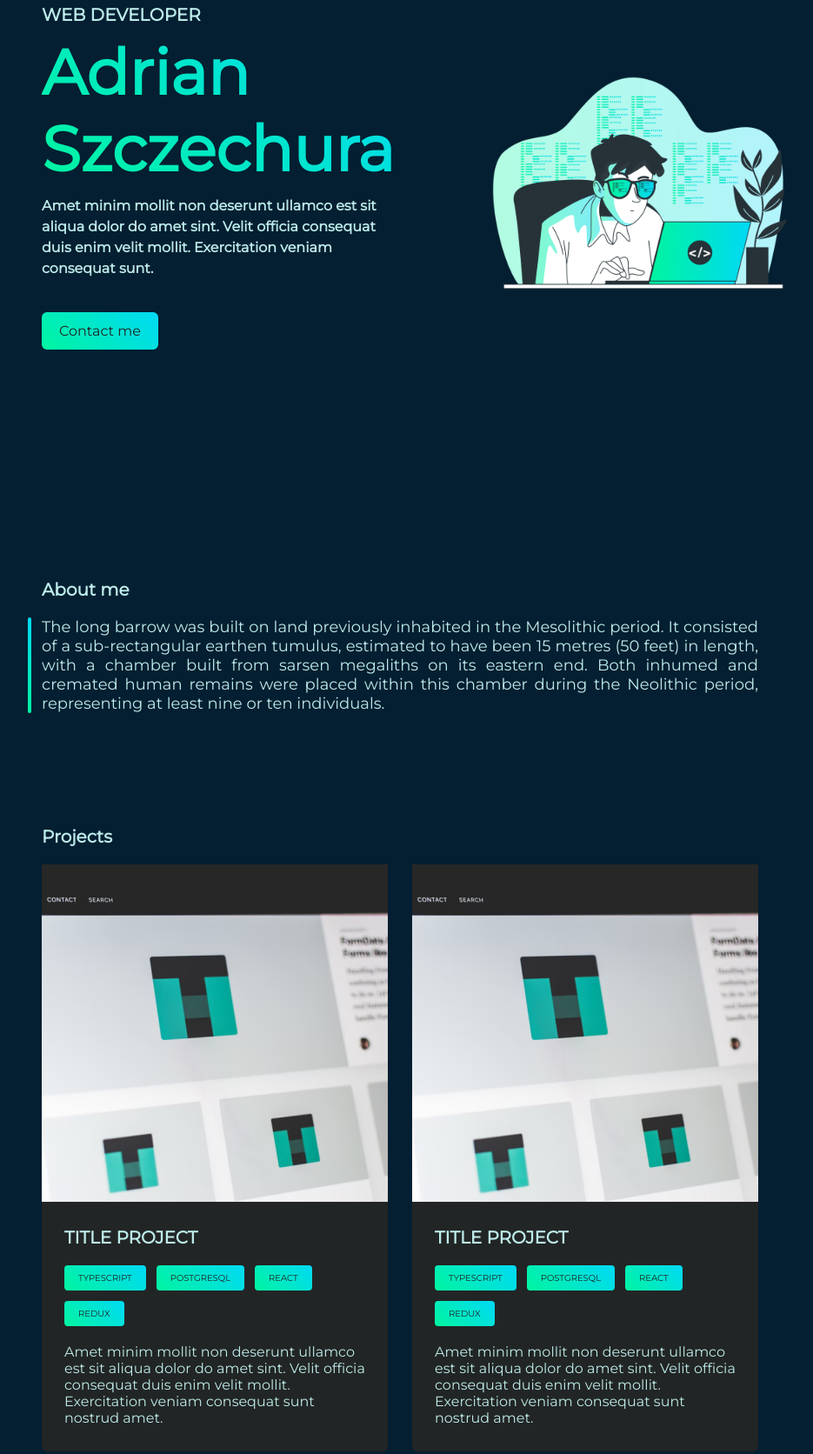
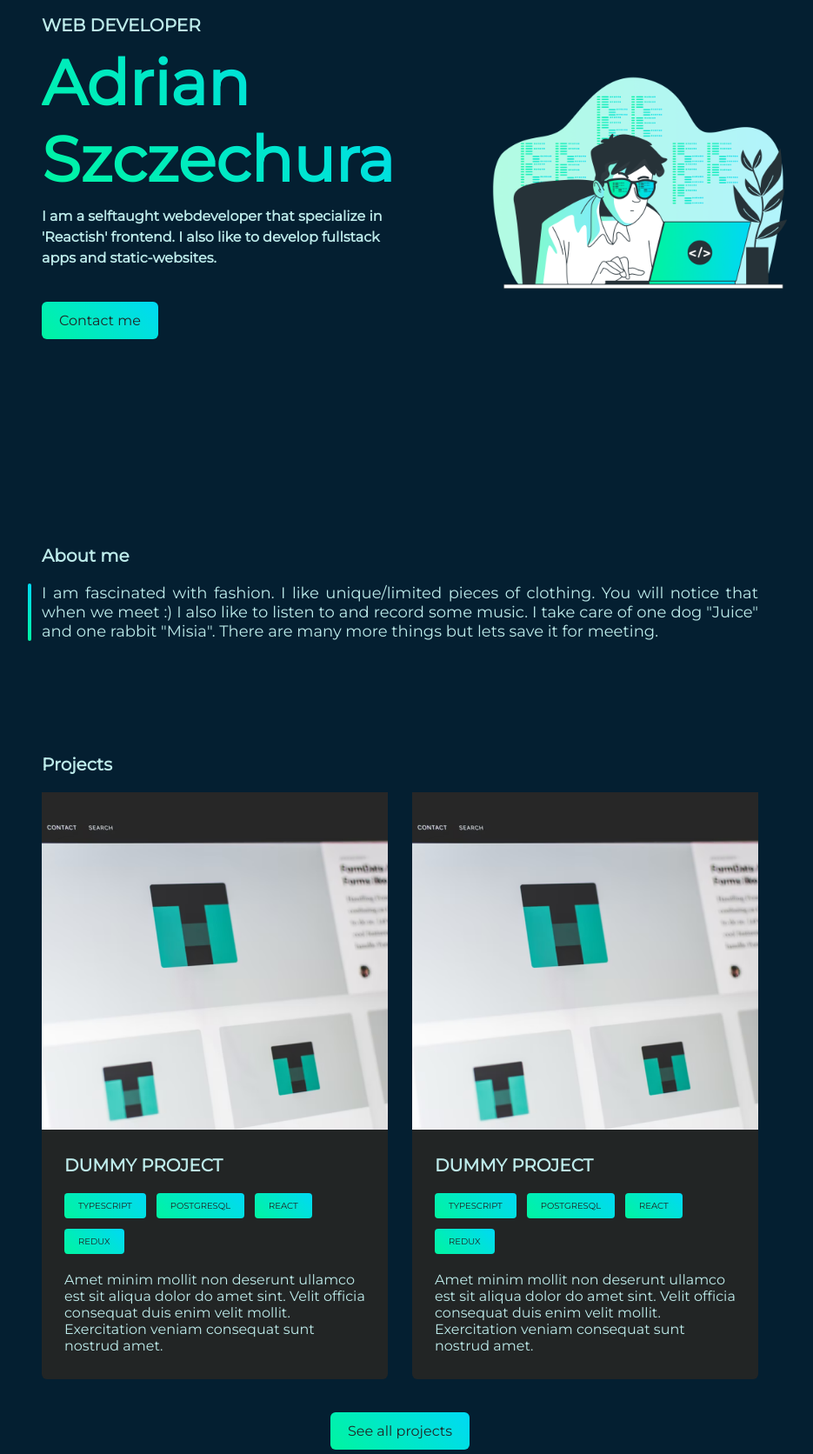
Before and after one commit to oevadee/portfolio, a Gatsby site: page / in a window 1280 px wide. Shown: the part 193-1865 px from the top of the page at 87% size, without its empty margins (180-1115 px from the left). Built offline with nearby package versions, Linux system fonts and the light colour scheme; Gatsby itself is replaced by a stand-in of ours.

Commit message:
feat(fe): overall refactor, change texts, styles, rwd

```diff
--- a/src/views/index/sections/projects-section/components/project-card/index.tsx
+++ b/src/components/project-card/index.tsx
@@ -3,10 +3,10 @@
 import { GatsbyImage, IGatsbyImageData } from 'gatsby-plugin-image';
 
 import { StyledHeader } from 'components/styled-header';
-import { TechnologyTab } from '../technology-tab';
+import { TechnologyTab } from './components/technology-tab';
 
 const SWrapper = styled.div`
-  width: 32.625rem;
+  width: 100%;
   background: ${({ theme }) => theme.colors.card};
   border-radius: 0.375rem;
 
@@ -52,8 +52,7 @@
   header,
   description,
   technologies,
-}: Props) => {
-  return (
+}: Props) => (
   <SWrapper>
     <SImage image={image} alt="sample project" />
     <STextWrapper>
@@ -67,4 +66,3 @@
     </STextWrapper>
   </SWrapper>
 );
-};
--- a/src/modules/navigation/index.tsx
+++ b/src/modules/navigation/index.tsx
@@ -18,7 +18,7 @@
 `;
 
 const SHeader = styled(Link)`
-  font-size: 1rem;
+  font-weight: ${({ theme }) => theme.font.weight.medium};
 `;
 
 const SList = styled.ul`
@@ -28,7 +28,7 @@
   list-style: none;
 
   > li {
-    font-weight: 500;
+    font-weight: ${({ theme }) => theme.font.weight.medium};
     text-transform: uppercase;
   }
 
--- a/src/styles/GlobalStyles.ts
+++ b/src/styles/GlobalStyles.ts
@@ -1,4 +1,4 @@
-import { createGlobalStyle } from "styled-components";
+import { createGlobalStyle } from 'styled-components';
 
 export const GlobalStyle = createGlobalStyle`
 * {
--- a/src/styles/theme.ts
+++ b/src/styles/theme.ts
@@ -15,7 +15,8 @@
       small: '0.875rem',
       medium: '1.125rem',
       bigger: '1.25rem',
-      biggest: '4.5rem',
+      biggest: '2.5rem',
+      giant: '4.5rem',
     },
     weight: {
       light: '300',
--- a/src/views/contact/index.tsx
+++ b/src/views/contact/index.tsx
@@ -17,6 +17,10 @@
   display: flex;
   flex-direction: column;
   gap: 3rem;
+
+  @media (max-width: 768px) {
+    width: 100%;
+  }
 `;
 
 const SStyledButton = styled(StyledButton)`
--- a/src/views/index/sections/about-me-section/index.tsx
+++ b/src/views/index/sections/about-me-section/index.tsx
@@ -3,7 +3,7 @@
 import { StyledHeader } from 'components/styled-header';
 
 const SSection = styled.section`
-  margin-top: 16.4375rem;
+  margin-top: 14rem;
 
   @media (max-width: 768px) {
     margin-top: 10rem;
@@ -32,12 +32,10 @@
     <SSection>
       <StyledHeader>About me</StyledHeader>
       <SParagraph>
-        The long barrow was built on land previously inhabited in the Mesolithic
-        period. It consisted of a sub-rectangular earthen tumulus, estimated to
-        have been 15 metres (50 feet) in length, with a chamber built from
-        sarsen megaliths on its eastern end. Both inhumed and cremated human
-        remains were placed within this chamber during the Neolithic period,
-        representing at least nine or ten individuals.
+        I am fascinated with fashion. I like unique/limited pieces of clothing.
+        You will notice that when we meet :) I also like to listen to and record
+        some music. I take care of one dog "Juice" and one rabbit "Misia". There
+        are many more things but lets save it for meeting.
       </SParagraph>
     </SSection>
   );
--- a/src/views/index/sections/intro-section/index.tsx
+++ b/src/views/index/sections/intro-section/index.tsx
@@ -11,7 +11,7 @@
   justify-content: space-between;
   gap: 5.3125rem;
 
-  @media (max-width: 768px) {
+  @media (max-width: 1200px) {
     gap: 0;
     margin-top: 2rem;
     flex-direction: column-reverse;
@@ -24,6 +24,11 @@
   align-items: left;
   text-align: left;
   gap: 0.625rem;
+
+  @media (max-width: 1200px) {
+    text-align: center;
+    align-items: center;
+  }
 `;
 
 const SHeader = styled.h2`
@@ -32,11 +37,15 @@
 `;
 
 const SName = styled.p`
-  font-size: 4.5rem;
-  font-weight: 600;
+  font-size: ${({ theme }) => theme.font.size.giant};
+  font-weight: ${({ theme }) => theme.font.weight.semibold};
   background: ${({ theme }) => theme.colors.gradient};
   -webkit-text-fill-color: transparent;
   -webkit-background-clip: text;
+
+  @media (max-width: 768px) {
+    font-size: ${({ theme }) => theme.font.size.biggest};
+  }
 `;
 
 const SDescription = styled.p`
@@ -44,6 +53,10 @@
   margin-bottom: 1.75rem;
   letter-spacing: 4%;
   line-height: 1.5rem;
+
+  @media (max-width: 1200px) {
+    max-width: 100%;
+  }
 `;
 
 const SImage = styled(GatsbyImage)`
@@ -73,9 +86,8 @@
         <SHeader>Web developer</SHeader>
         <SName>Adrian Szczechura</SName>
         <SDescription>
-          Amet minim mollit non deserunt ullamco est sit aliqua dolor do amet
-          sint. Velit officia consequat duis enim velit mollit. Exercitation
-          veniam consequat sunt.
+          I am a selftaught webdeveloper that specialize in 'Reactish' frontend.
+          I also like to develop fullstack apps and static-websites.
         </SDescription>
         <StyledButton to="/contact">Contact me</StyledButton>
       </STextWrapper>
--- a/src/views/index/sections/projects-section/index.tsx
+++ b/src/views/index/sections/projects-section/index.tsx
@@ -3,7 +3,7 @@
 import { graphql, useStaticQuery } from 'gatsby';
 
 import { StyledHeader } from 'components/styled-header';
-import { ProjectCard } from './components/project-card';
+import { ProjectCard } from '../../../../components/project-card';
 import { sampleProjectTechnologies } from 'constants/technologies';
 import { StyledButton } from 'components/styled-button';
 
@@ -48,13 +48,13 @@
       <SProjectsWrapper>
         <ProjectCard
           image={data.sampleProject.childImageSharp.gatsbyImageData}
-          header="TITLE PROJECT"
+          header="DUMMY PROJECT"
           description="Amet minim mollit non deserunt ullamco est sit aliqua dolor do amet sint. Velit officia consequat duis enim velit mollit. Exercitation veniam consequat sunt nostrud amet."
           technologies={sampleProjectTechnologies}
         />
         <ProjectCard
           image={data.sampleProject.childImageSharp.gatsbyImageData}
-          header="TITLE PROJECT"
+          header="DUMMY PROJECT"
           description="Amet minim mollit non deserunt ullamco est sit aliqua dolor do amet sint. Velit officia consequat duis enim velit mollit. Exercitation veniam consequat sunt nostrud amet."
           technologies={sampleProjectTechnologies}
         />
```
Also changed, not shown: src/pages/projects.tsx (+5 -7 lines), src/views/projects/index.tsx (+67 -1 lines), src/components/project-card/components/technology-tab/index.tsx (renamed from src/views/index/sections/projects-section/components/technology-tab/index.tsx). Lines whose indentation alone changed are shown as unchanged.
